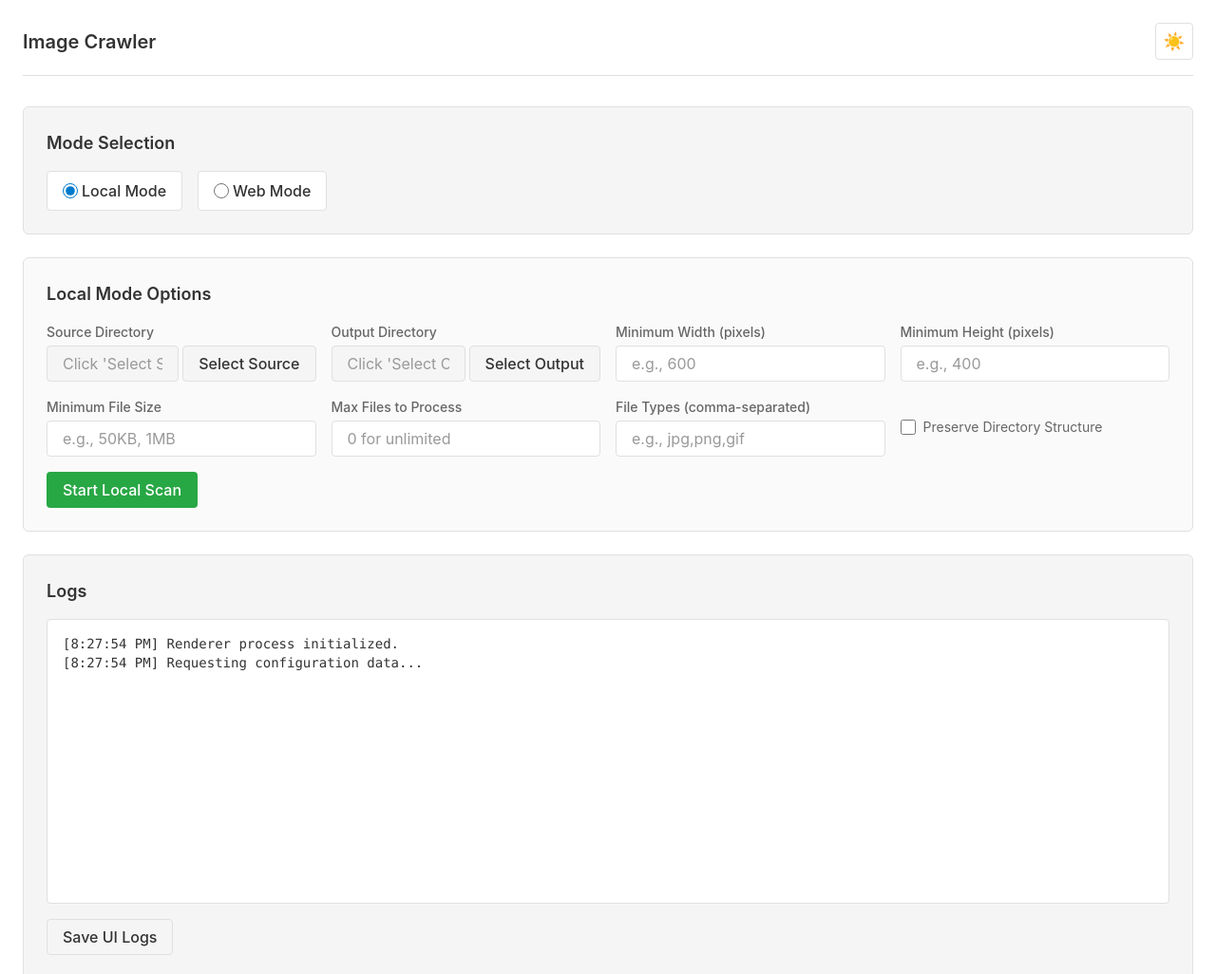
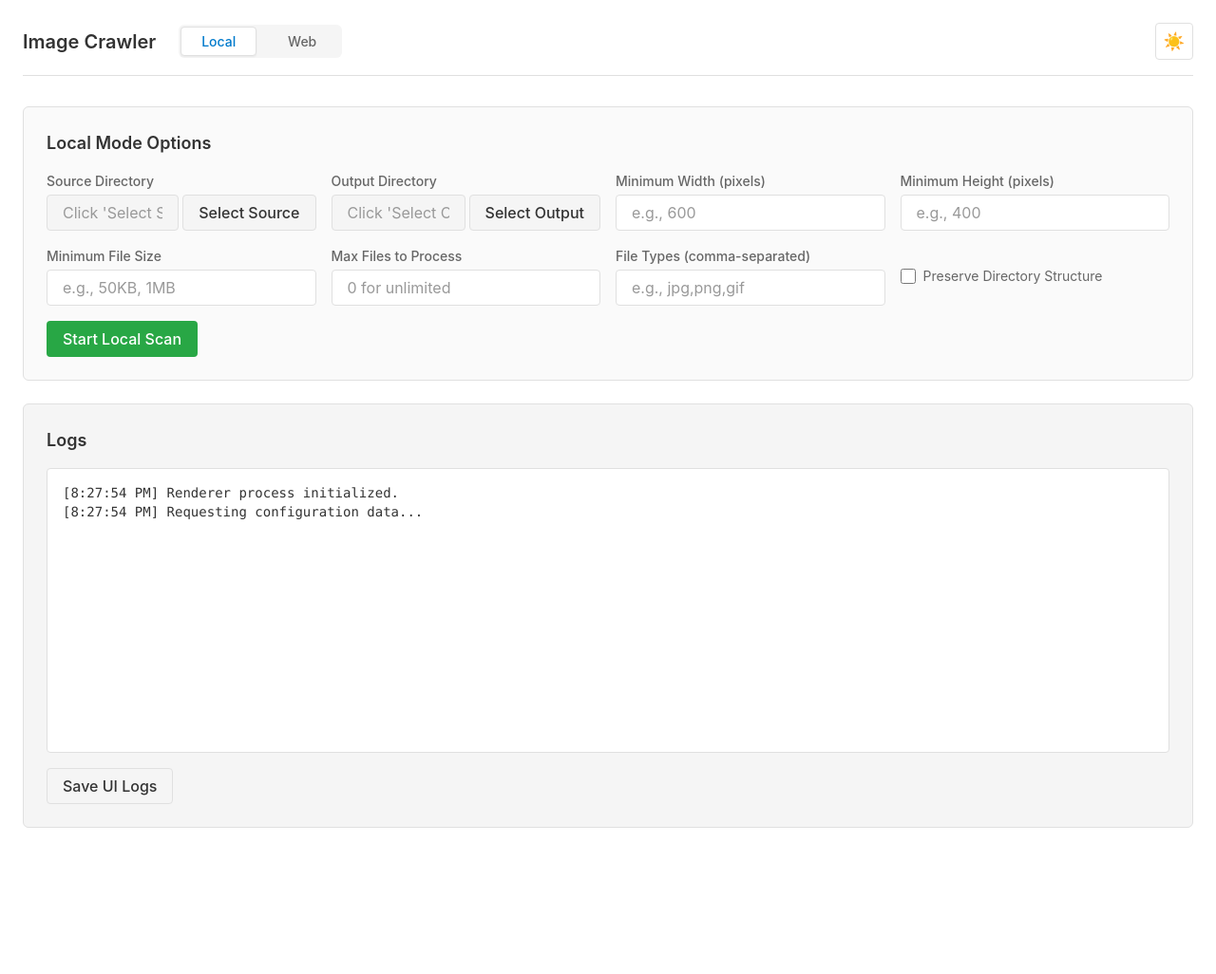
Before and after one commit to rupertgermann/image-crawler, an Electron app: page electron/index.html in a window 1280 px wide. Shown: the top 1026 px of the page at 95% size. After the commit the page ends 920 px from the top, so only its background shows below. Drawn offline with Linux system fonts and the light colour scheme; no server answers.

Commit message:
refactor(ui): move mode selection to header and improve styling

```diff
--- a/electron/css/styles.css
+++ b/electron/css/styles.css
@@ -80,6 +80,14 @@ body {
   margin-bottom: var(--spacing-xl);
   padding-bottom: var(--spacing-md);
   border-bottom: 1px solid var(--border-color);
+  gap: var(--spacing-lg);
+}
+
+.header__left {
+  display: flex;
+  align-items: center;
+  gap: var(--spacing-lg);
+  flex-wrap: wrap;
 }
 
 .header h1 {
@@ -275,25 +283,62 @@ body {
 /* Mode selection styles */
 .mode-selection {
   display: flex;
-  gap: var(--spacing-md);
-  flex-wrap: wrap;
+  gap: var(--spacing-sm);
+  background-color: var(--bg-secondary);
+  border-radius: var(--border-radius);
+  padding: 2px;
 }
 
 .mode-option {
-  display: flex;
+  position: relative;
+  display: inline-flex;
   align-items: center;
-  gap: var(--spacing-xs);
-  padding: var(--spacing-sm) var(--spacing-md);
-  border: 1px solid var(--border-color);
+  justify-content: center;
+  min-width: 80px;
+  padding: var(--spacing-xs) var(--spacing-md);
+  border: 1px solid transparent;
   border-radius: var(--border-radius-sm);
-  background-color: var(--bg-primary);
+  background-color: transparent;
   cursor: pointer;
   transition: all var(--transition-base);
+  font-size: var(--font-size-sm);
+  font-weight: 500;
+  color: var(--text-secondary);
+  user-select: none;
+  -webkit-user-select: none;
+  -moz-user-select: none;
+  -ms-user-select: none;
+}
+
+.mode-option input[type="radio"] {
+  position: absolute;
+  opacity: 0;
+  width: 100%;
+  height: 100%;
+  margin: 0;
+  top: 0;
+  left: 0;
+  cursor: pointer;
+}
+
+.mode-option:has(input[type="radio"]:checked) {
+  background-color: var(--bg-primary);
+  border-color: var(--border-color);
+  box-shadow: var(--shadow-sm);
+  color: var(--accent-color);
 }
 
 .mode-option:hover {
   background-color: var(--bg-secondary);
-  border-color: var(--accent-color);
+}
+
+.mode-option:active {
+  transform: translateY(1px);
+}
+
+.mode-option:focus-within {
+  outline: 2px solid var(--accent-color);
+  outline-offset: 2px;
 }
 
 .mode-option input[type="radio"] {
--- a/electron/index.html
+++ b/electron/index.html
@@ -20,7 +20,19 @@
 <body>
     <div class="container">
         <header class="header">
-            <h1>Image Crawler</h1>
+            <div class="header__left">
+                <h1>Image Crawler</h1>
+                <div class="mode-selection" role="radiogroup" aria-label="Application mode">
+                    <label class="mode-option">
+                        <input type="radio" name="mode" value="local" checked>
+                        <span>Local</span>
+                    </label>
+                    <label class="mode-option">
+                        <input type="radio" name="mode" value="web">
+                        <span>Web</span>
+                    </label>
+                </div>
+            </div>
             <div class="header__actions">
                 <button id="themeToggle" class="button button--icon" aria-label="Toggle dark mode">
                     <span class="theme-icon theme-icon--light" id="lightIcon">☀️</span>
@@ -30,20 +42,6 @@
         </header>
 
         <main>
-            <section class="section">
-                <h2>Mode Selection</h2>
-                <div class="mode-selection">
-                    <div class="mode-option">
-                        <input type="radio" name="mode" value="local" id="modeLocal" checked>
-                        <label for="modeLocal">Local Mode</label>
-                    </div>
-                    <div class="mode-option">
-                        <input type="radio" name="mode" value="web" id="modeWeb">
-                        <label for="modeWeb">Web Mode</label>
-                    </div>
-                </div>
-            </section>
-
             <section id="localOptions" class="section section--form mode-options active">
                 <h2>Local Mode Options</h2>
                 <div class="form-grid">
```
